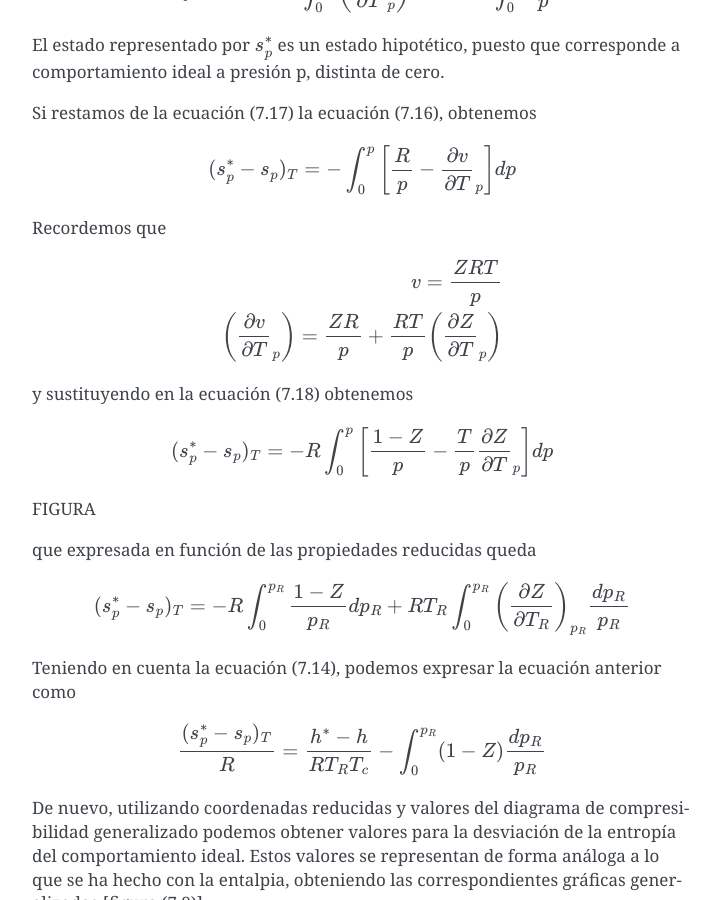
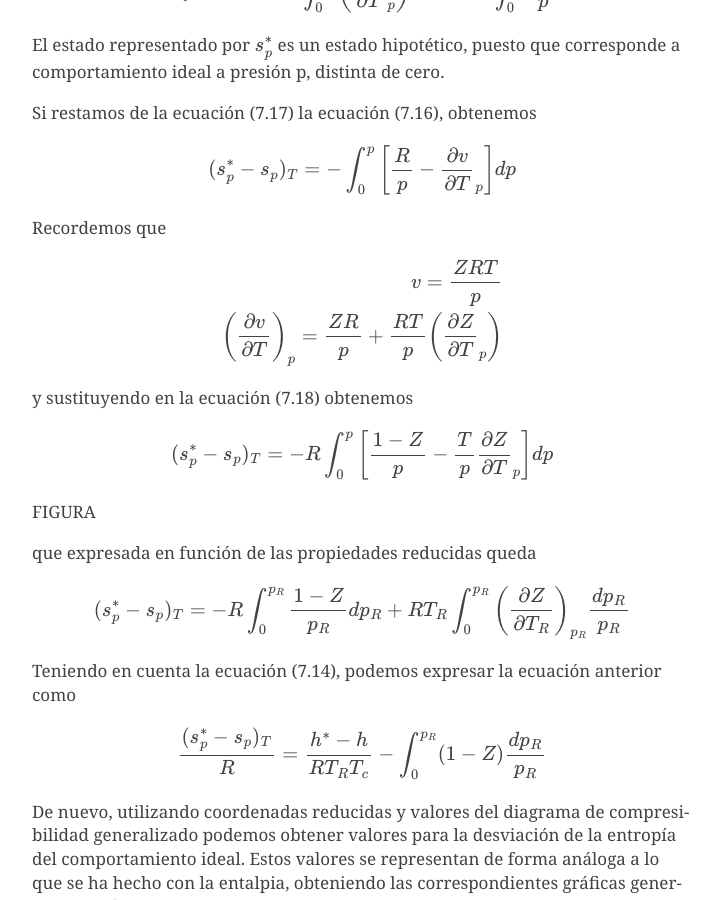
Before and after one commit to mantielero/termodinamica, a Sphinx documentation site: the page built from source/homogeneos_gases.rst, in a window 1280 px wide and 900 px high, scrolled down 14487 px. Shown: the whole window, without its empty margins (388-1108 px from the left). Built offline with Sphinx 7.4.7, drawn with Linux system fonts in a browser that asks for light colours; pages that are not in the unit, such as notebooks, are missing from menus.

```diff
--- a/source/homogeneos_gases.rst
+++ b/source/homogeneos_gases.rst
@@ -407,7 +407,7 @@ Recordemos que
 .. math::
 
    v = \frac{ZRT}{p} \\
-    \left( \frac{\partial v}{\partial T}_p \right) = \frac{ZR}{p}+\frac{RT}{p} \left( \frac{\partial Z}{\partial T}_p \right)
+    \left( \frac{\partial v}{\partial T} \right)_p = \frac{ZR}{p}+\frac{RT}{p} \left( \frac{\partial Z}{\partial T}_p \right)
 
 y sustituyendo en la ecuación (7.18) obtenemos
 
```
